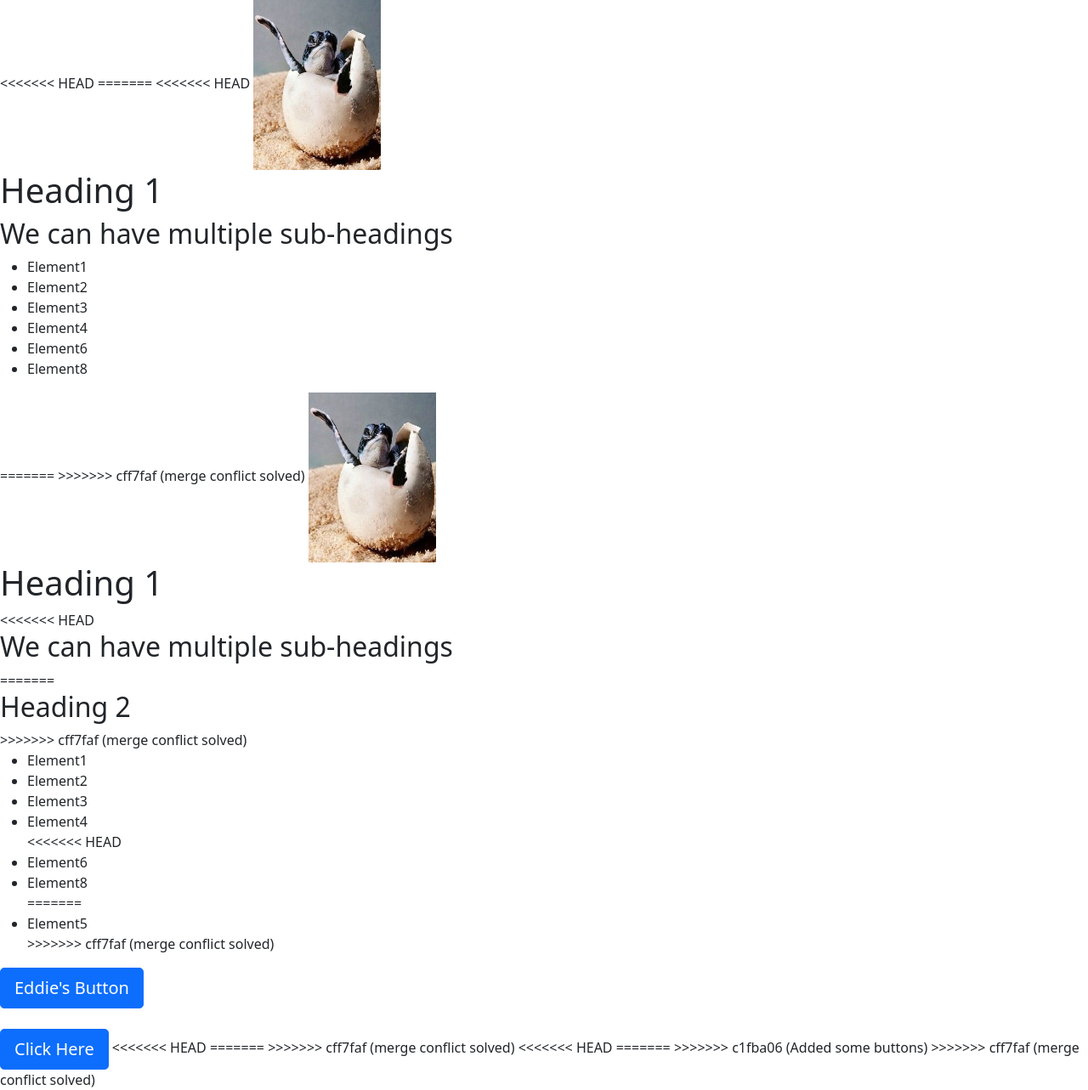
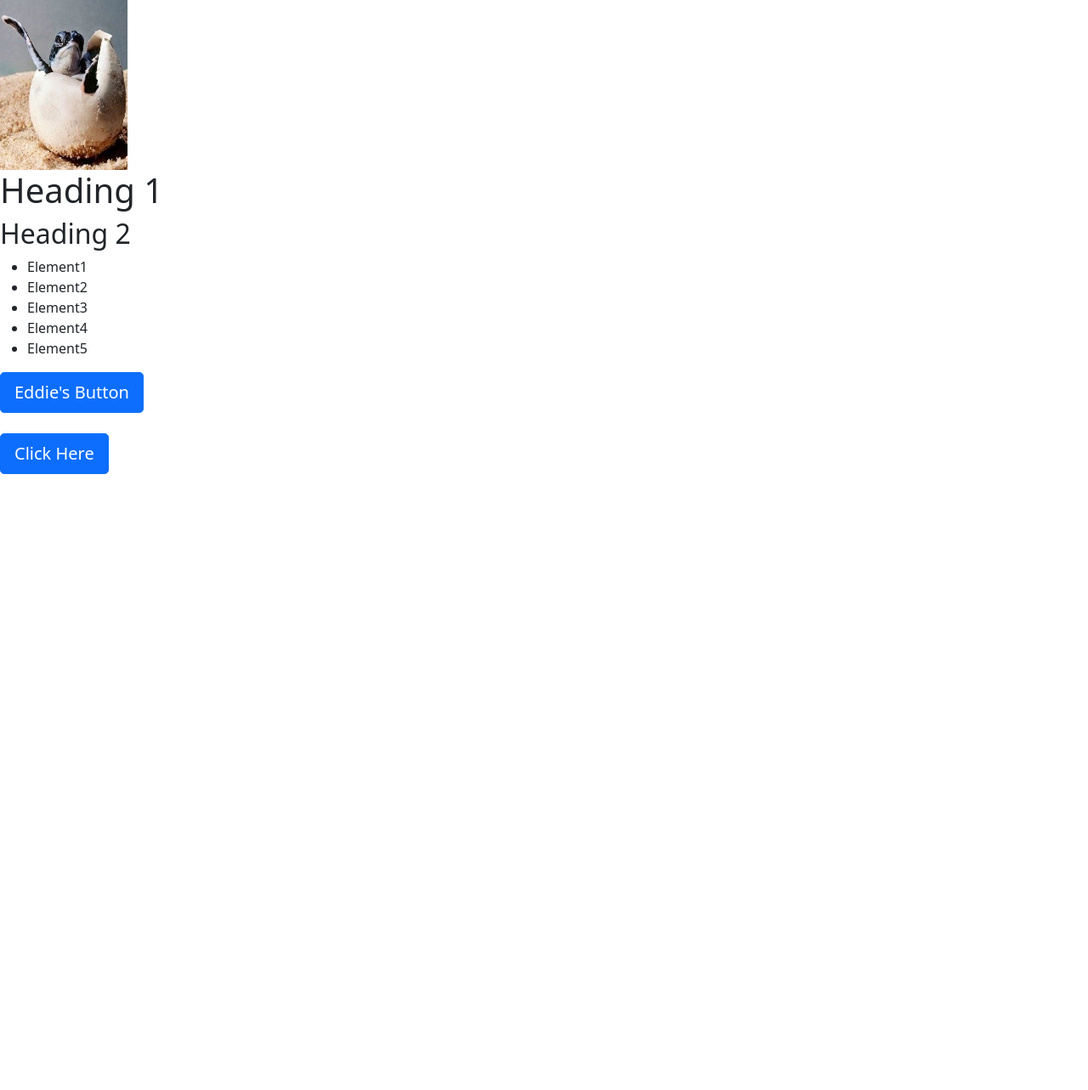
Before and after one commit to bocacode/turtle-project, a Flask app: page / in a window 1280 px wide. Shown: the whole page at 85% size. After the commit the page ends 558 px from the top, so only its background shows below. Run offline with Flask 2, Linux system fonts and the light colour scheme; some libraries are stand-ins or nearby versions.

Commit message:
conflict

```diff
--- a/templates/index.html
+++ b/templates/index.html
@@ -1,32 +1,8 @@
 <!DOCTYPE html>
 <html lang="en">
-<<<<<<< HEAD
-<head>
-    <title>Title</title>
-=======
-<<<<<<< HEAD
-    <head>
-        <title>Title</title>
-    </head>
-    <body>
-        <img src="static/turtle.jpg" width="150" height="200">
-        <h1>Heading 1</h1>
-        <h2>We can have multiple sub-headings</h2>
-        <ul>
-            <li>Element1</li>
-            <li>Element2</li>
-            <li>Element3</li>
-            <li>Element4</li>
-            <li>Element6</li>
-            <li>Element8</li>
-        </ul>
-    </body>
-</html>
-=======
 
 <head>
     <title>Another Title</title>
->>>>>>> cff7faf (merge conflict solved)
     <meta charset="utf-8">
     <meta name="viewport" content="width=device-width, initial-scale=1">
     <link href="https://cdn.jsdelivr.net/npm/bootstrap@5.0.2/dist/css/bootstrap.min.css" rel="stylesheet"
@@ -36,22 +12,13 @@
 <body>
     <img src="static/turtle.jpg" width="150" height="200">
     <h1>Heading 1</h1>
-<<<<<<< HEAD
-    <h2>We can have multiple sub-headings</h2>
-=======
     <h2>Heading 2</h2>
->>>>>>> cff7faf (merge conflict solved)
     <ul>
         <li>Element1</li>
         <li>Element2</li>
         <li>Element3</li>
         <li>Element4</li>
-<<<<<<< HEAD
-        <li>Element6</li>
-        <li>Element8</li>
-=======
         <li>Element5</li>
->>>>>>> cff7faf (merge conflict solved)
     </ul>
     <button id="mine" class="btn btn-primary btn-lg mb-4">Eddie's Button</button><br>
     <!-- Button trigger modal -->
@@ -80,22 +47,12 @@
 <script src="https://cdn.jsdelivr.net/npm/bootstrap@5.0.2/dist/js/bootstrap.bundle.min.js"
     integrity="sha384-MrcW6ZMFYlzcLA8Nl+NtUVF0sA7MsXsP1UyJoMp4YLEuNSfAP+JcXn/tWtIaxVXM"
     crossorigin="anonymous"></script>
-<<<<<<< HEAD
 <script src="https://code.jquery.com/jquery-3.6.1.js"
         integrity="sha256-3zlB5s2uwoUzrXK3BT7AX3FyvojsraNFxCc2vC/7pNI=" crossorigin="anonymous"></script>
-=======
-<!-- <script src="https://code.jquery.com/jquery-3.6.1.js"
-        integrity="sha256-3zlB5s2uwoUzrXK3BT7AX3FyvojsraNFxCc2vC/7pNI=" crossorigin="anonymous"></script> -->
->>>>>>> cff7faf (merge conflict solved)
 <script>
     $('#mine').on('click', () => {
         alert('Hello, from Eddie and Mido!');
     })
 </script>
 
-<<<<<<< HEAD
 </html>
-=======
-</html>
->>>>>>> c1fba06 (Added some buttons)
->>>>>>> cff7faf (merge conflict solved)
```
